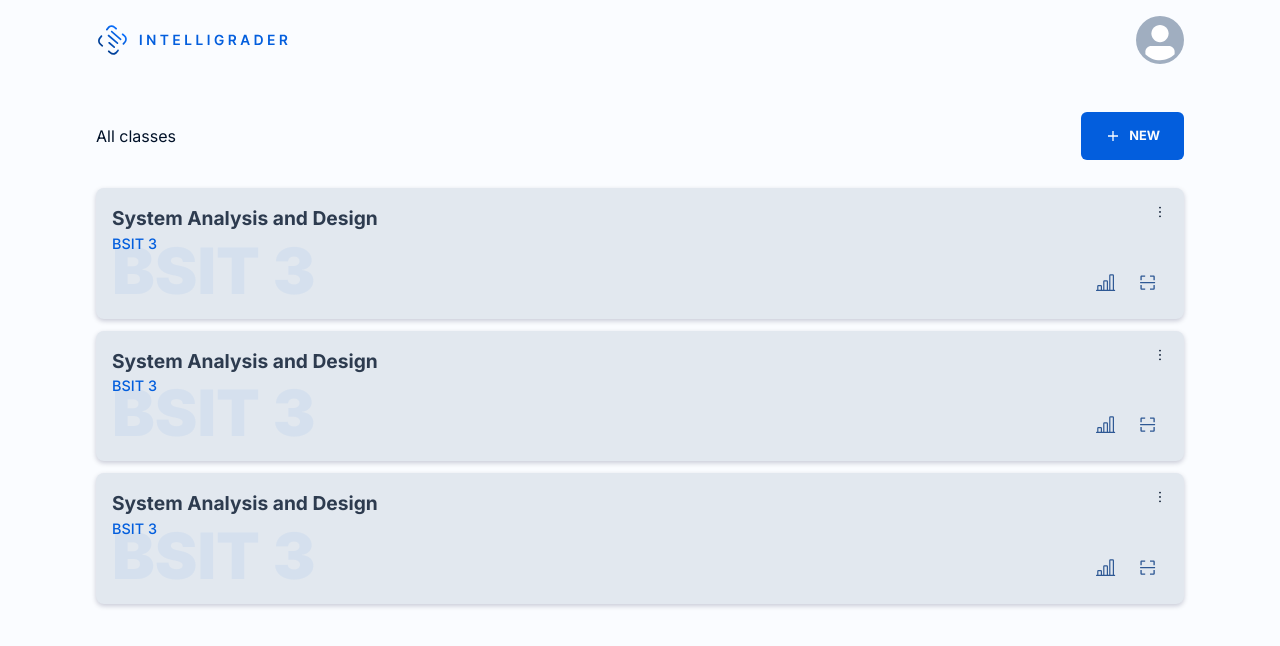
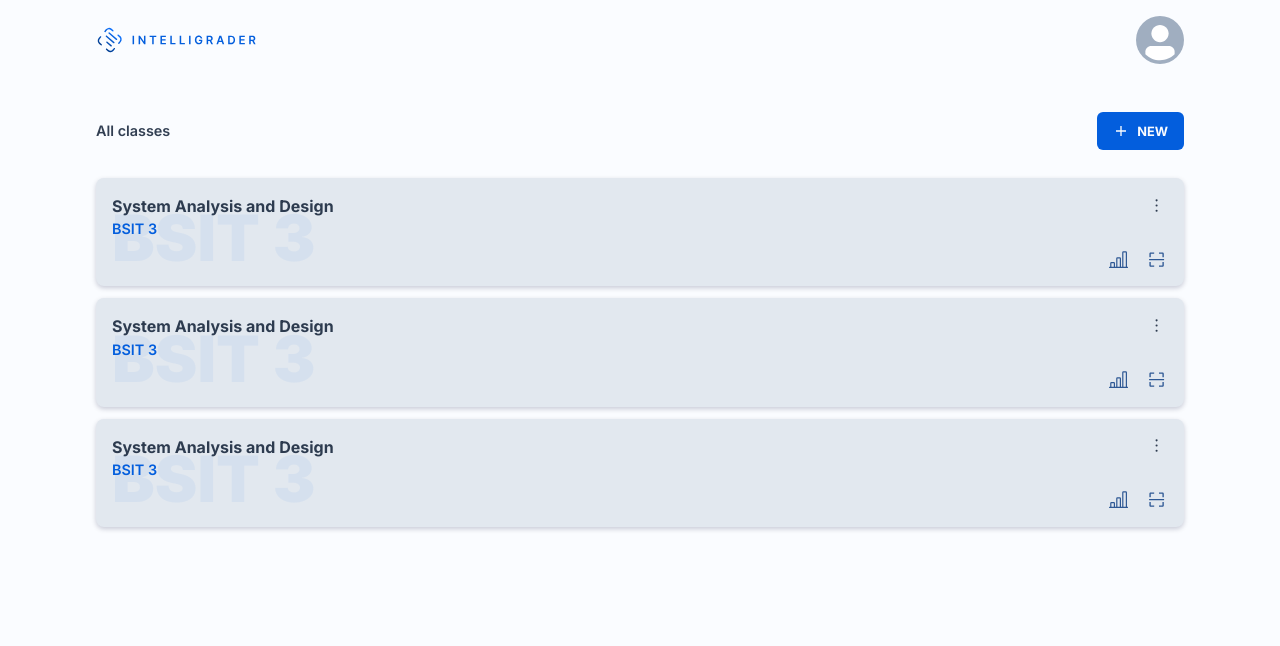
Before and after one commit to J-Zehra/IntelliGrader, a Next.js app: page / in a window 1280 px wide. Shown: the top 646 px of the page. Built offline with nearby package versions, Linux system fonts and the light colour scheme.

Commit message:
adjusted sizing

```diff
--- a/app/(authentication)/signin/page.tsx
+++ b/app/(authentication)/signin/page.tsx
@@ -44,7 +44,7 @@ export default function SinginPage() {
       <Button bg="#1380FF" color="palette.background">
         Sign in
       </Button>
-      <Text textAlign="center" color="palette.light">
+      <Text textAlign="center" color="palette.light" fontSize=".9rem">
         Doesn&apos;t have an account yet?
         <Link
           href="signup"
--- a/app/(authentication)/signup/page.tsx
+++ b/app/(authentication)/signup/page.tsx
@@ -67,7 +67,7 @@ export default function SignupPage() {
       <Button bg="#1380FF" color="palette.background">
         Sign up
       </Button>
-      <Text textAlign="center" color="palette.light">
+      <Text textAlign="center" color="palette.light" fontSize=".9rem">
         Already have an account?{" "}
         <Link href="signin" style={{ color: "#75AFFF", fontWeight: "bold" }}>
           Sign in
--- a/app/page.tsx
+++ b/app/page.tsx
@@ -20,19 +20,25 @@ export default function Home() {
           style={{ width: "8rem" }}
         />
         <Text
-          fontSize="1.3rem"
+          fontSize="1.2rem"
           opacity=".6"
           fontWeight="semibold"
           color="palette.button.primary"
         >
           No classes yet.
         </Text>
-        <Text fontWeight="normal" opacity=".6" color="palette.button.primary">
+        <Text
+          fontWeight="normal"
+          opacity=".6"
+          fontSize=".9rem"
+          color="palette.button.primary"
+        >
           So spacious here. Why not create one?
         </Text>
         <Button
           mt={5}
           w="fit-content"
+          fontSize=".9rem"
           leftIcon={<IoMdAdd style={{ fontSize: "1rem" }} />}
         >
           Create Class
--- a/components/class.tsx
+++ b/components/class.tsx
@@ -1,4 +1,4 @@
-import { IconButton, Stack, Text } from "@chakra-ui/react";
+import { Center, Stack, Text } from "@chakra-ui/react";
 import React from "react";
 import { AiOutlineMore, AiOutlineScan } from "react-icons/ai";
 import { BsBarChartLine } from "react-icons/bs";
@@ -12,16 +12,18 @@ export default function Class() {
       pos="relative"
       boxShadow="0 2px 5px rgba(0, 0, 50, .2)"
     >
-      <Stack direction="row" w="100%" justify="space-between">
+      <Stack direction="row" w="100%" justify="space-between" align="start">
         <Stack spacing={0.1}>
-          <Text fontWeight="bold" fontSize="1.2rem" opacity=".8">
+          <Text fontWeight="bold" fontSize="1rem" opacity=".8">
             System Analysis and Design
           </Text>
-          <Text fontSize=".9rem" fontWeight="medium" color="palette.accent">
+          <Text fontSize=".9rem" fontWeight="semibold" color="palette.accent">
             BSIT 3
           </Text>
         </Stack>
-        <AiOutlineMore />
+        <Center p=".1rem" cursor="pointer" fontSize="1.2rem" opacity=".8">
+          <AiOutlineMore />
+        </Center>
       </Stack>
       <Stack direction="row" w="100%" align="end" justify="end">
         <Text
@@ -35,23 +37,13 @@ export default function Class() {
         >
           BSIT 3
         </Text>
-        <Stack direction="row" spacing={0.5}>
-          <IconButton
-            aria-label="statistics"
-            variant="none"
-            opacity=".8"
-            color="palette.button.primary"
-            fontSize="1.2rem"
-            icon={<BsBarChartLine />}
-          />
-          <IconButton
-            aria-label="scan"
-            variant="none"
-            opacity=".8"
-            color="palette.button.primary"
-            fontSize="1.2rem"
-            icon={<AiOutlineScan />}
-          />
+        <Stack color="palette.button.primary" direction="row" spacing={4}>
+          <Center p=".1rem" fontSize="1.2rem" cursor="pointer" opacity=".8">
+            <BsBarChartLine />
+          </Center>
+          <Center p=".1rem" cursor="pointer" fontSize="1.2rem" opacity=".8">
+            <AiOutlineScan />
+          </Center>
         </Stack>
       </Stack>
     </Stack>
--- a/components/classesList.tsx
+++ b/components/classesList.tsx
@@ -8,11 +8,15 @@ export default function ClassesList() {
     <CustomContainer>
       <Stack pt="7rem">
         <Stack w="100%" align="center" direction="row" justify="space-between">
-          <Text>All classes</Text>
+          <Text fontSize=".9rem" fontWeight="semibold" opacity=".8">
+            All classes
+          </Text>
           <Button
             w="fit-content"
             leftIcon={<IoMdAdd style={{ fontSize: "1rem" }} />}
             fontSize=".8rem"
+            size="sm"
+            p="1.2rem 1rem"
             boxShadow="none"
           >
             New
--- a/components/header.tsx
+++ b/components/header.tsx
@@ -20,10 +20,10 @@ export default function Header() {
               alt="logo"
               width={500}
               height={500}
-              style={{ width: "12rem" }}
+              style={{ width: "10rem" }}
             />
           </Center>
-          <Avatar />
+          <Avatar w="3rem" h="3rem" />
         </Stack>
       </CustomContainer>
     </Box>
--- a/utils/breakpoints.ts
+++ b/utils/breakpoints.ts
@@ -1,5 +1,5 @@
 const breakPoints = {
-  base: "95%",
+  base: "92%",
   sm: "90%",
   lg: "80%",
   xl: "85%",
```
